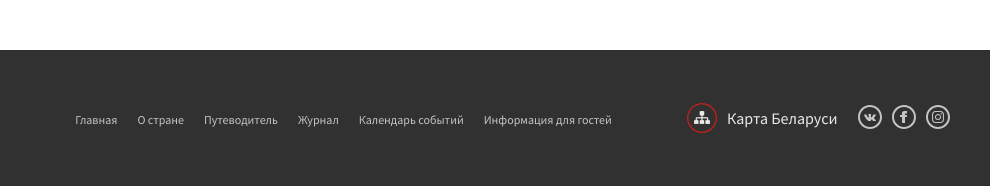
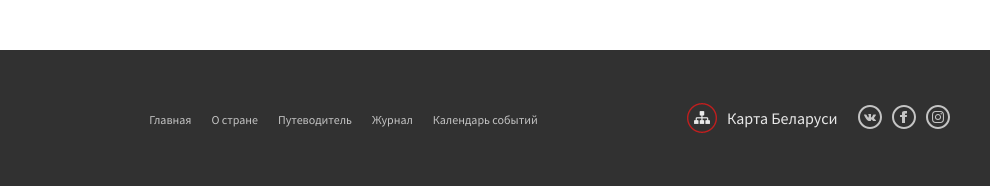
Before and after one commit to dzkhrom/radzima, a plain HTML site: page gomel-region.html in a window 1280 px wide. Shown: the part 2944-3130 px from the top of the page, 290-1280 px from the left. Drawn offline with Linux system fonts and the light colour scheme; a script that the page names is missing.

Commit message:
Update gomel-region.html

```diff
--- a/gomel-region.html
+++ b/gomel-region.html
@@ -2907,7 +2907,7 @@ AElFTkSuQmCC" transform="matrix(0.5044 0 0 0.5044 48.8791 21)">
             <li><a href="index.html" title="На страницу &#8243;Путеводитель&#8243;">Путеводитель</a></li>
             <li><a href="index.html" title="На страницу &#8243;Журнал&#8243;">Журнал</a></li>
             <li><a href="index.html" title="На страницу &#8243;Календарь событий&#8243;">Календарь событий</a></li>
-            <li><a href="index.html" title="На страницу &#8243;Информация для гостей&#8243;">Информация для гостей</a></li>
+            <!--<li><a href="index.html" title="На страницу &#8243;Информация для гостей&#8243;">Информация для гостей</a></li> -->
           </ul>
         </div>
         <div class="footer-right">
```
